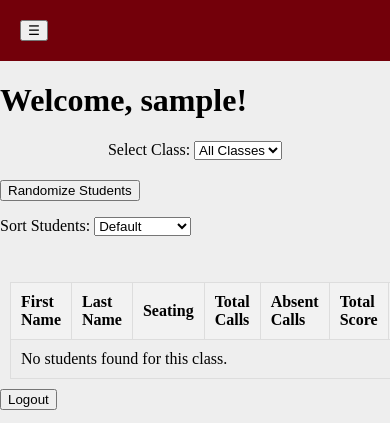
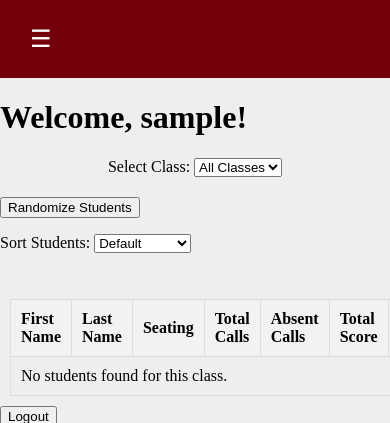
Before and after one commit to SCCapstone/llama, a Django app: page / in a window 390 px wide; the page is wider, and only the part inside the window is pictured. Shown: the top 423 px of that part. Run offline with Django 5.2, Linux system fonts and the light colour scheme; the visitor is signed in with stand-in values (Sample User, id 1); data that the repository does not hold is empty.

Commit message:
CSS added for hamburger menu button

```diff
--- a/coldcall/static/coldcall/base.css
+++ b/coldcall/static/coldcall/base.css
@@ -1,3 +1,18 @@
+.menuButton {
+    background-color: transparent;
+    border: none;
+    color: white;
+    font-size: 24px;
+    cursor: pointer;
+    padding: 5px 10px;
+    transition: background-color 0.2s ease;
+}
+
+.menuButton:hover {
+    background-color: #5a0008; /* Darker garnet for hover */
+    border-radius: 3px;
+}
+
 .menu {
     position: fixed;
     top: 0;
@@ -40,7 +55,7 @@
 }
 
 .menu a:hover {
-    background-color: #555;
+    background-color: #5a0008;
 }
 
 .menu a:active {
```
